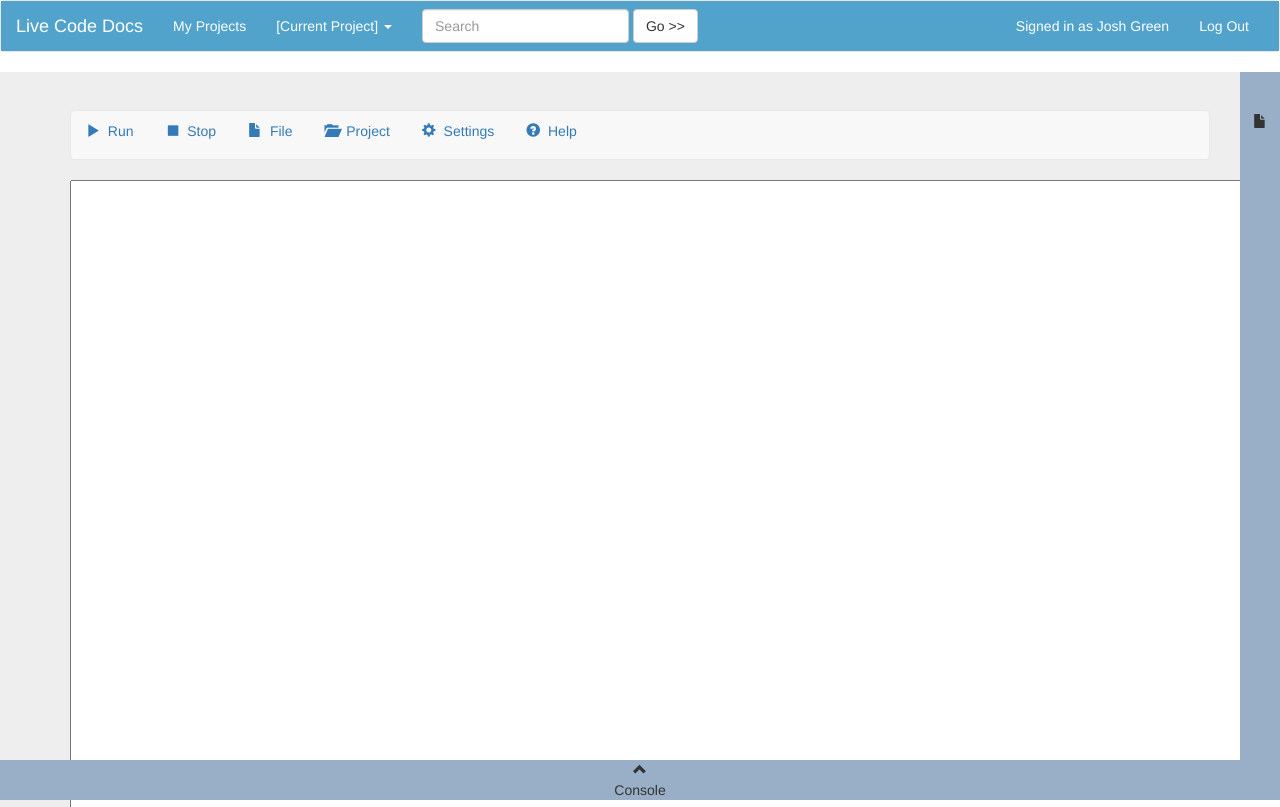
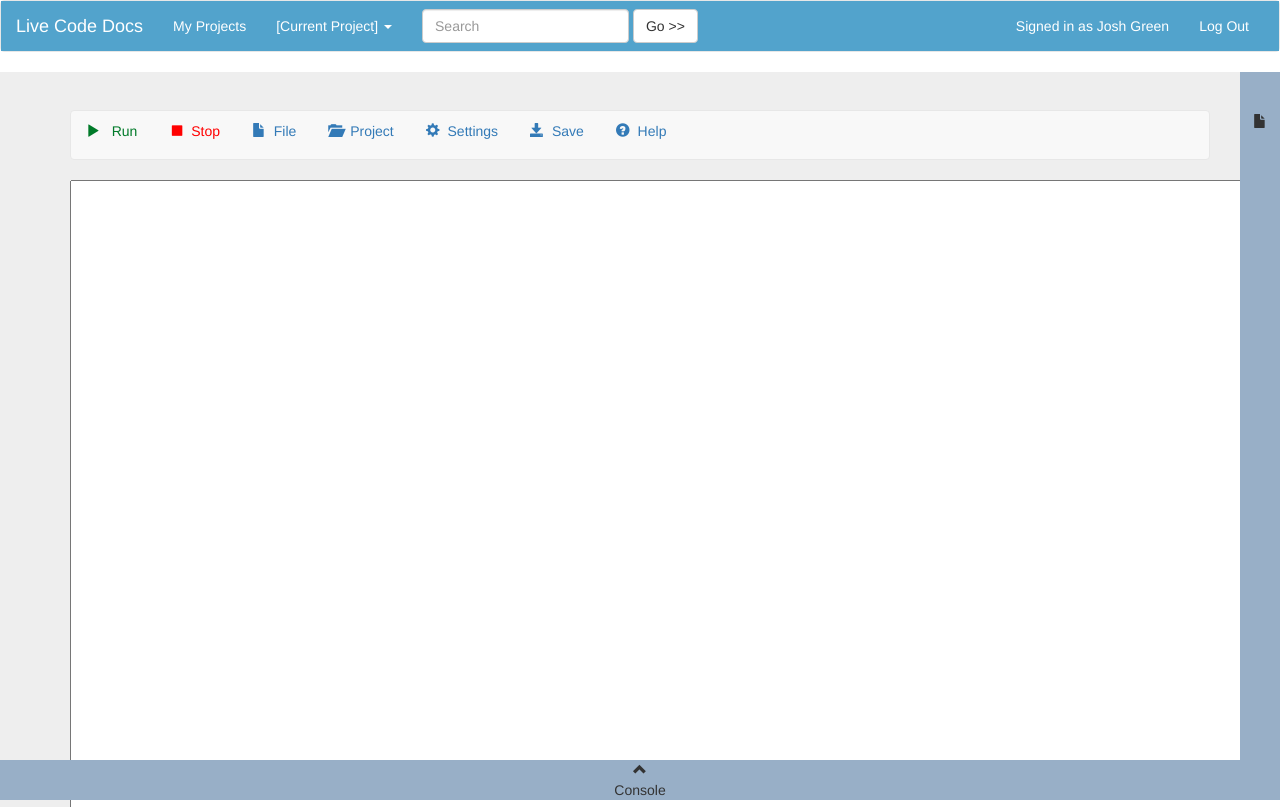
Before and after one commit to LiveCodeDocs/project, a Flask app: page /project in a window 1280 px wide; the page is wider, and only the part inside the window is pictured. Shown: the top 807 px of that part. Run offline with Flask 2, Linux system fonts and the light colour scheme; some libraries are stand-ins or nearby versions.

Commit message:
added save button

```diff
--- a/design/templates/Help.html
+++ b/design/templates/Help.html
@@ -16,7 +16,8 @@
 
 	<body>
 			<div>
-		<font id = "helpLabel2" style="color:#9B30FF;" size = "25"> For help, call (301) 339-4863 </font>
+		<h1 id = "helpTitle"> Live Code Docs Help Screen</h1>
+		<h3 id = "helpLabel2"> For help, call (301) 339-4863. </h3>
 			</div>
 	</body>
 </html>
--- a/design/templates/project.html
+++ b/design/templates/project.html
@@ -77,11 +77,12 @@
 			<div id = "toolbar-nav" class="container" style="height: 80vh;">
 				<nav class="navbar navbar-default" style="margin-top: -10px;">
 					<ul class="nav nav-pills">
-						<li role="presentation"><a href="#"><span class="glyphicon glyphicon-play"></span>&nbsp Run</a></li>
-						<li role="presentation"><a href="#"><span class="glyphicon glyphicon glyphicon-stop"></span>&nbsp Stop</a></li>
+						<li role="presentation"><a href="#" style = "color:#007A29;"><span class="glyphicon glyphicon-play" style = "color:#007A29;"></span> &nbsp Run</a></li>
+						<li role="presentation"><a href="#" style = "color:#FF0000;"><span class="glyphicon glyphicon glyphicon-stop" style = "color:#FF0000;"></span>&nbsp Stop</a></li>
 						<li role="presentation"><a href="#"><span class="glyphicon glyphicon-file"></span>&nbsp File</a></li>
 						<li role="presentation"><a href="#"><span class="glyphicon glyphicon-folder-open"></span>&nbsp Project</a></li>
 						<li role="presentation"><a href="#"><span class="glyphicon glyphicon-cog"></span>&nbsp Settings</a></li>
+						<li role="presentation"><a href="#"><span class="glyphicon glyphicon-save"></span>&nbsp Save</a></li>
 						<li role="presentation"><a id = "help" href="#"><span class="glyphicon glyphicon-question-sign"></span>&nbsp Help</a></li>
 
 					</ul>
```
Also changed, not shown: design/static/stylesheets/Help.css (added, +9 -0 lines).
